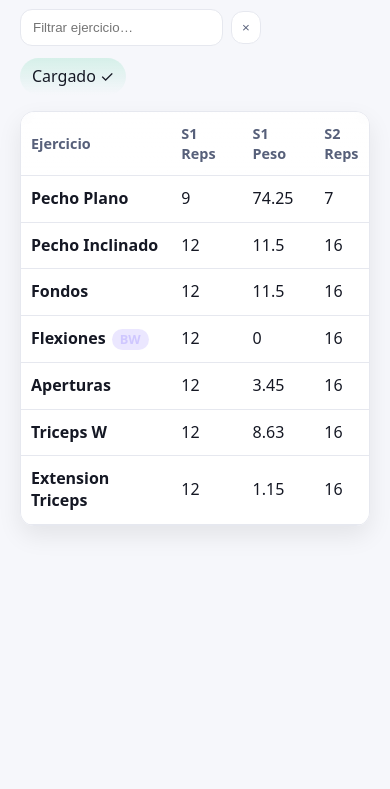
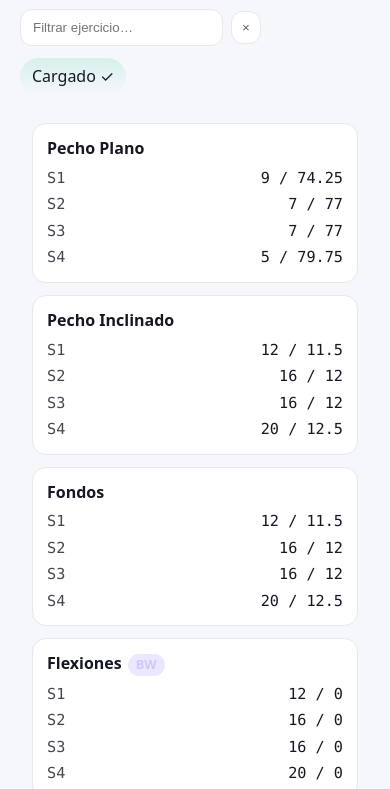
Before and after one commit to Cross-Naicha/gymAPP, a plain HTML site: page index.html in a window 390 px wide. Shown: the part 53-842 px from the top of the page. Drawn offline with Linux system fonts and the light colour scheme.

Commit message:
Version 4.0 del HTML

```diff
--- a/index.html
+++ b/index.html
@@ -25,6 +25,8 @@
     .status.err{background:linear-gradient(180deg,rgba(255,99,99,.25),transparent)}
     .wrap{max-width:980px;margin:0 auto}
     .card{background:var(--card);border:1px solid var(--border);border-radius:var(--radius);box-shadow:var(--shadow)}
+
+    /* Tabla (vista desktop) */
     .table-wrap{overflow:auto}
     table{width:100%;border-collapse:collapse;min-width:720px}
     thead th{
@@ -48,6 +50,24 @@
       border-radius:12px; padding:8px 10px; cursor:pointer;
     }
     .search button:hover{color:var(--ink)}
+
+    /* Lista vertical (vista móvil) */
+    .list-wrap{display:none}
+    .list{display:grid; gap:12px; padding:12px}
+    .ex-card{padding:14px; border-radius:var(--radius); border:1px solid var(--border); background:var(--card)}
+    .ex-head{display:flex; align-items:center; justify-content:space-between; gap:8px; margin-bottom:8px}
+    .ex-name{font-weight:800; cursor:pointer}
+    .sets{display:grid; gap:6px}
+    .setline{display:flex; justify-content:space-between; font-family: ui-monospace, SFMono-Regular, Menlo, Consolas, monospace; font-size:0.95rem}
+    .setline .label{opacity:.8}
+    .muted{color:var(--muted)}
+
+    /* Responsivo: en pantallas chicas, se oculta la tabla y se muestra la lista */
+    @media (max-width: 680px){
+      .table-wrap{display:none !important}
+      .list-wrap{display:block}
+      .wrap{max-width:720px}
+    }
   </style>
 </head>
 <body>
@@ -63,6 +83,7 @@
   </header>
 
   <div class="wrap">
+    <!-- Vista tabla (desktop) -->
     <section class="card table-wrap" id="tableCard" style="display:none">
       <table id="routineTable" aria-label="Tabla de rutina">
         <thead>
@@ -77,6 +98,11 @@
         <tbody></tbody>
       </table>
     </section>
+
+    <!-- Vista lista (móvil) -->
+    <section class="list-wrap" id="listCard" style="display:none">
+      <div class="list" id="listView" aria-label="Lista de ejercicios"></div>
+    </section>
   </div>
 
   <script>
@@ -87,6 +113,9 @@
     const tableCard = document.getElementById('tableCard');
     const tbody = document.querySelector('#routineTable tbody');
 
+    const listCard = document.getElementById('listCard');
+    const listView = document.getElementById('listView');
+
     const searchInput = document.getElementById('search');
     const clearBtn = document.getElementById('clearBtn');
 
@@ -96,7 +125,7 @@
     }
 
     function formatNumber(n){
-      if (n == null || n === '') return '';
+      if (n == null || n === '') return '—';
       const num = Number(n);
       if (!isFinite(num)) return String(n);
       return num.toFixed(2).replace(/\.00$/,'').replace(/(\.\d*[1-9])0$/,'$1');
@@ -106,6 +135,7 @@
       return name.replace(/\S+/g, w => w[0].toUpperCase() + w.slice(1));
     }
 
+    // --------- Render tabla (desktop) ----------
     function renderTable(obj){
       tbody.innerHTML = '';
       const entries = Object.entries(obj);
@@ -113,6 +143,7 @@
       tableCard.style.display = '';
       for (const [name, vals] of entries){
         const tr = document.createElement('tr');
+        tr.dataset.name = name;
 
         const tdName = document.createElement('td');
         tdName.className = 'ex';
@@ -129,16 +160,77 @@
         for (let i=1;i<=4;i++){
           const r = vals?.['r'+i];
           const w = vals?.['w'+i];
-          const tdR = document.createElement('td'); tdR.textContent = r!=null ? formatNumber(r) : '—';
-          const tdW = document.createElement('td'); tdW.textContent = w!=null ? formatNumber(w) : '—';
+          const tdR = document.createElement('td'); tdR.textContent = formatNumber(r);
+          const tdW = document.createElement('td'); tdW.textContent = formatNumber(w);
           tr.appendChild(tdR); tr.appendChild(tdW);
         }
-
         tbody.appendChild(tr);
       }
     }
 
-    // --------- Filtro ----------
+    // --------- Render lista (móvil) ----------
+    function renderList(obj){
+      listView.innerHTML = '';
+      const entries = Object.entries(obj);
+      if (entries.length === 0){ listCard.style.display = 'none'; return; }
+      listCard.style.display = '';
+      for (const [name, vals] of entries){
+        const card = document.createElement('article');
+        card.className = 'ex-card';
+        card.dataset.name = name;
+
+        const head = document.createElement('div');
+        head.className = 'ex-head';
+
+        const title = document.createElement('div');
+        title.className = 'ex-name';
+        title.textContent = normalizeExerciseName(name);
+
+        const bodyweight = (['w1','w2','w3','w4'].some(k => Number(vals?.[k]) === 0));
+        if (bodyweight){
+          const tag = document.createElement('span');
+          tag.className='tag'; tag.textContent='BW';
+          title.appendChild(tag);
+        }
+
+        head.appendChild(title);
+        card.appendChild(head);
+
+        const sets = document.createElement('div');
+        sets.className = 'sets';
+
+        for (let i=1;i<=4;i++){
+          const r = vals?.['r'+i];
+          const w = vals?.['w'+i];
+          // Solo mostrar líneas que tengan al menos reps o peso
+          if (r != null || w != null){
+            const line = document.createElement('div');
+            line.className = 'setline';
+            const left = document.createElement('span');
+            left.className = 'label';
+            left.textContent = `S${i}`;
+            const right = document.createElement('span');
+            right.textContent = `${formatNumber(r)} / ${formatNumber(w)}`;
+            line.appendChild(left);
+            line.appendChild(right);
+            sets.appendChild(line);
+          }
+        }
+
+        // Si no hay ninguna serie informada, muestro una fila vacía para que no quede “en blanco”
+        if (!sets.children.length){
+          const line = document.createElement('div');
+          line.className = 'setline muted';
+          line.textContent = 'Sin series';
+          sets.appendChild(line);
+        }
+
+        card.appendChild(sets);
+        listView.appendChild(card);
+      }
+    }
+
+    // --------- Filtro (aplica a ambas vistas) ----------
     function normalize(str){
       return (str ?? '').toString().toLowerCase()
         .normalize('NFD').replace(/\p{Diacritic}/gu,'');
@@ -147,21 +239,37 @@
     function applyFilter(term){
       const q = normalize(term);
       let shown = 0;
+
+      // Filtra filas de la tabla
       for (const tr of tbody.querySelectorAll('tr')){
-        const name = tr.querySelector('.ex')?.textContent || '';
+        const name = tr.dataset.name || tr.querySelector('.ex')?.textContent || '';
         const hit = normalize(name).includes(q);
         tr.style.display = hit ? '' : 'none';
+      }
+
+      // Filtra tarjetas de la lista
+      for (const card of listView.querySelectorAll('.ex-card')){
+        const name = card.dataset.name || card.querySelector('.ex-name')?.textContent || '';
+        const hit = normalize(name).includes(q);
+        card.style.display = hit ? '' : 'none';
         if (hit) shown++;
       }
-      tableCard.style.display = shown ? '' : 'none';
-      setStatus(shown ? `Mostrando ${shown} ejercicio(s)` : 'Sin resultados', !!shown);
+
+      // Si estás en móvil, el conteo visible será por tarjetas; igual sirve para estado
+      const anyVisible = shown > 0;
+      tableCard.style.display = ''; // controlado por media query
+      listCard.style.display = '';  // controlado por media query
+      setStatus(anyVisible ? `Mostrando ${shown} ejercicio(s)` : 'Sin resultados', anyVisible);
     }
 
-    function bindRowClicks(){
-      for (const td of tbody.querySelectorAll('td.ex')){
-        td.addEventListener('click', () => {
-          searchInput.value = td.textContent.trim();
-          applyFilter(searchInput.value);
+    function bindNameClicks(){
+      // Click en nombres (ambas vistas) para autocompletar filtro
+      for (const el of document.querySelectorAll('.ex, .ex-name')){
+        el.addEventListener('click', () => {
+          // Solo el texto del nombre, sin el tag BW
+          const nameOnly = el.childNodes[0]?.nodeValue?.trim() || el.textContent.trim();
+          searchInput.value = nameOnly;
+          applyFilter(nameOnly);
           searchInput.focus();
         });
       }
@@ -184,6 +292,8 @@
       if (q){
         searchInput.value = q;
         applyFilter(q);
+      } else {
+        applyFilter('');
       }
     }
 
@@ -194,14 +304,17 @@
         const res = await fetch(url, { cache: 'no-cache' });
         if (!res.ok) throw new Error(`HTTP ${res.status}`);
         const data = await res.json();
+
         renderTable(data);
-        bindRowClicks();
+        renderList(data);
+        bindNameClicks();
         initQueryFilter();
-        applyFilter(searchInput.value || '');
+
         setStatus('Cargado ✓');
       }catch(err){
         console.error(err);
         tableCard.style.display = 'none';
+        listCard.style.display = 'none';
         setStatus('Error: ' + err.message, false);
       }
     }
```
